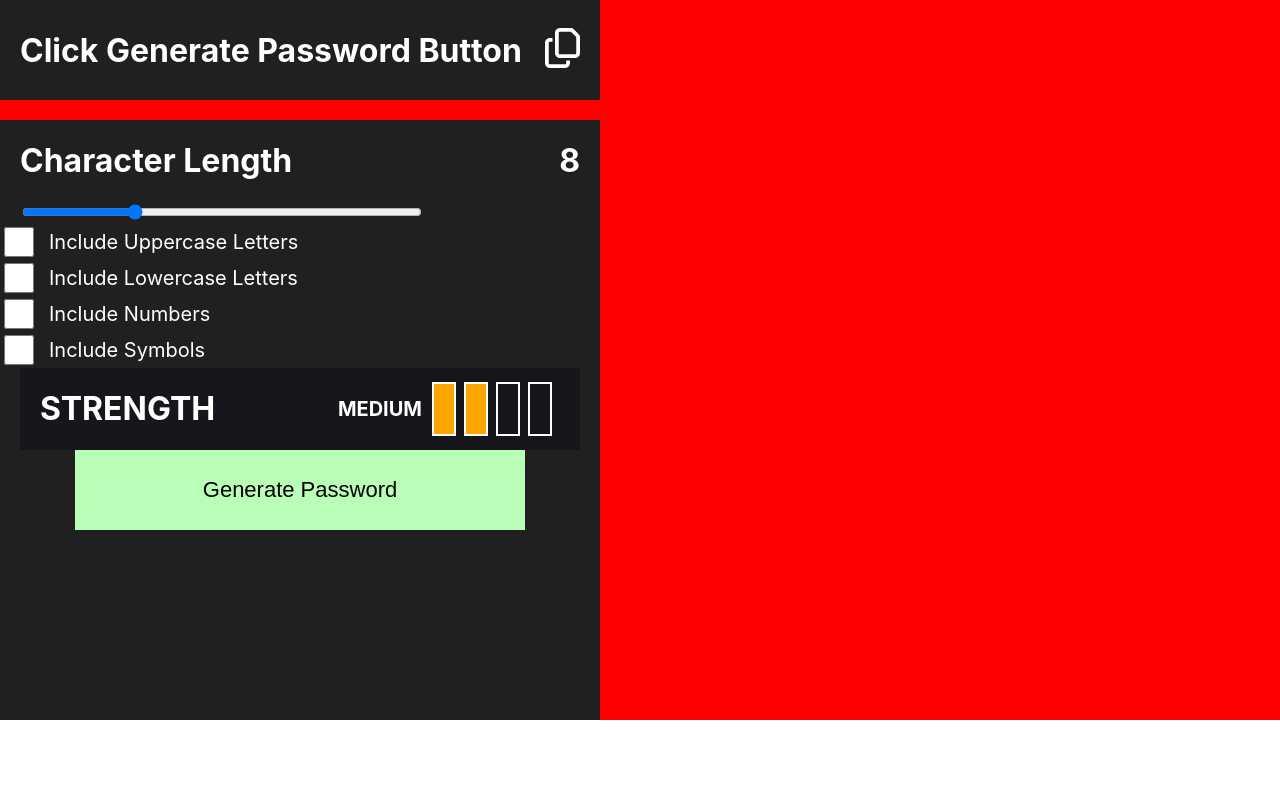
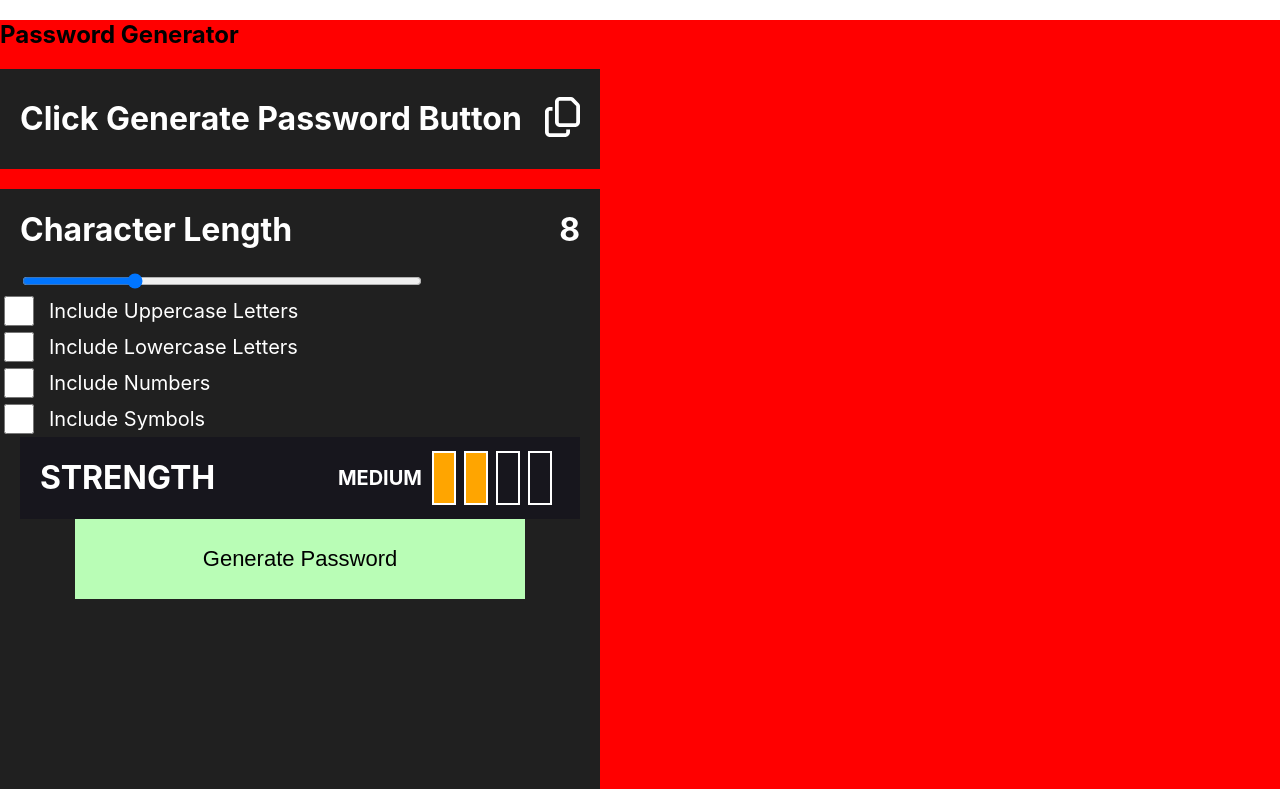
Before and after one commit to Zakariyya98/PasswordGenerator, a React (Create React App) app: page / in a window 1280 px wide. Built offline with nearby package versions, Linux system fonts and the light colour scheme.

Commit message:
app.js: add: added title

```diff
--- a/src/App.js
+++ b/src/App.js
@@ -23,6 +23,7 @@ function App() {
   return (
     <>
       <div className="app__container">
+        <h2>Password Generator</h2>
         <GeneratedPassword generatedPassword={generatedPassword} />
         <Card>
           <CharacterLength
```
